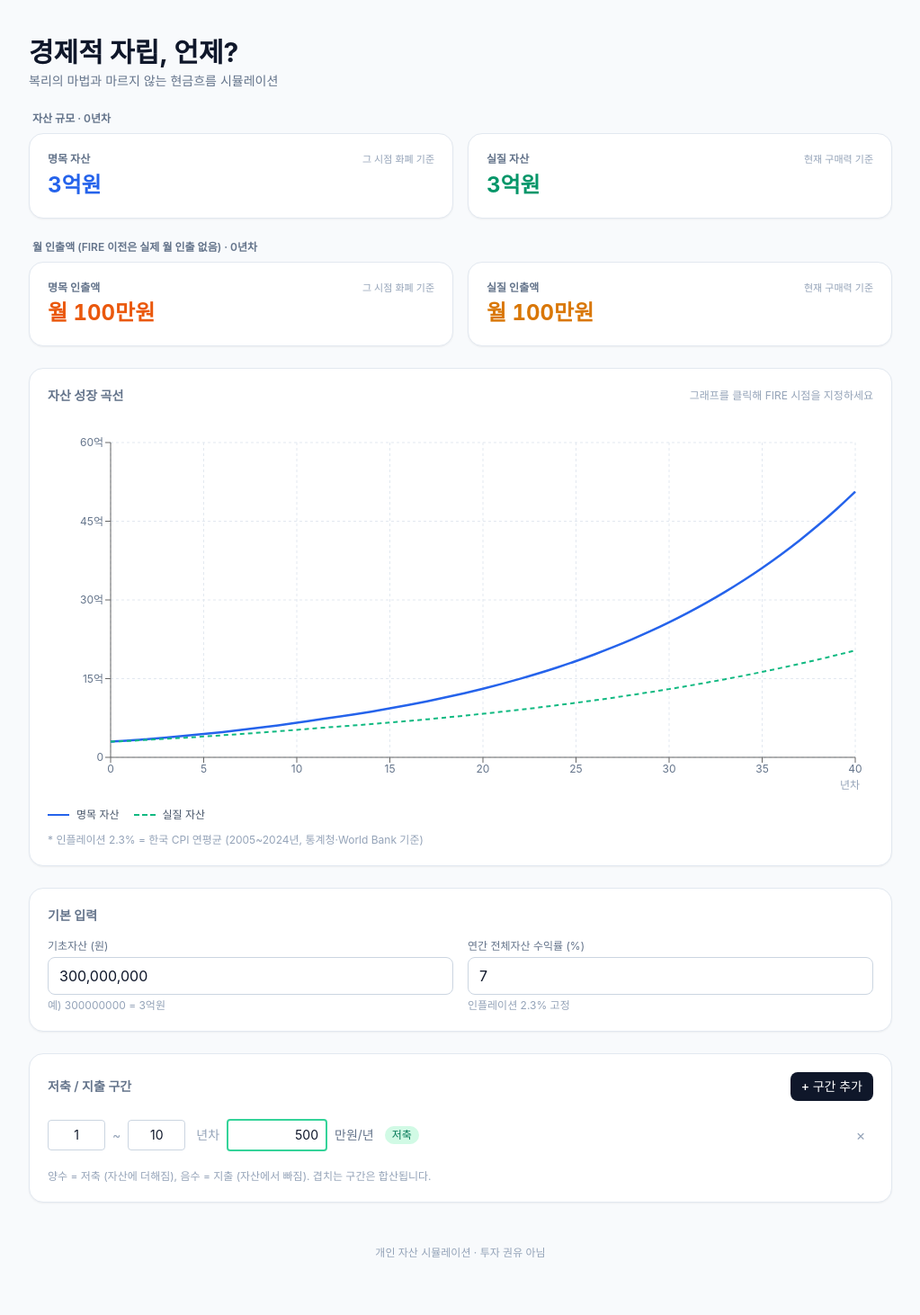
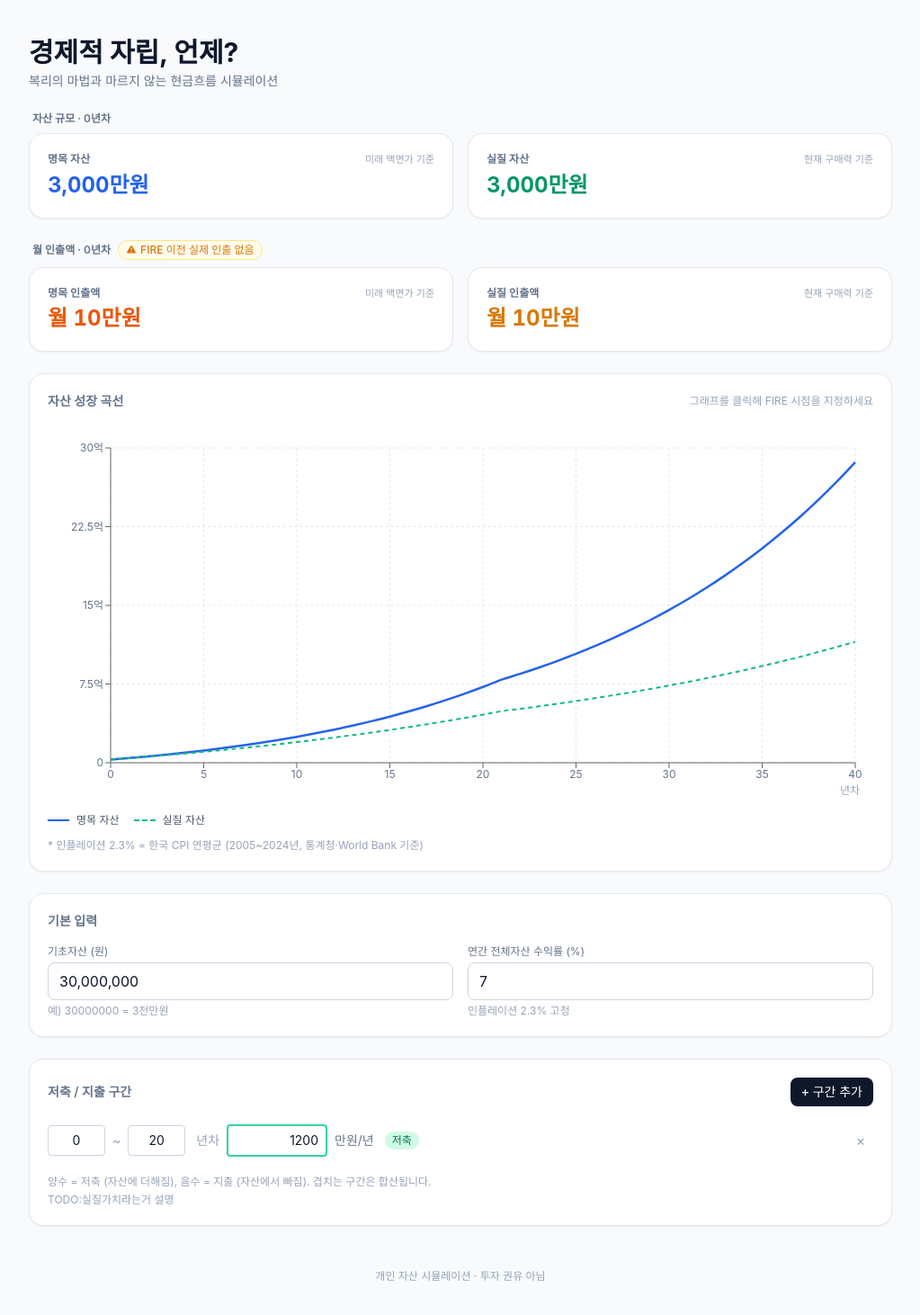
Before and after one commit to JSkutor/fire-simulator, a React (Vite) app: page / in a window 1280 px wide. Shown: the top 1462 px of the page at 90% size, without its empty margins (128-1151 px from the left). Built offline with nearby package versions, Linux system fonts and the light colour scheme.

Commit message:
fix placeholder inconvenience

```diff
--- a/src/App.jsx
+++ b/src/App.jsx
@@ -8,9 +8,9 @@ import { calcWealth, WITHDRAW_RATE } from "./utils/calc";
 import { fmtKRW, fmtManwon } from "./utils/format";
 
 export default function App() {
-  const [base, setBase] = useState(300000000);
+  const [base, setBase] = useState(30000000);
   const [rate, setRate] = useState(7);
-  const [periods, setPeriods] = useState([{ start: 1, end: 10, amount: 500 }]);
+  const [periods, setPeriods] = useState([{ start: 0, end: 20, amount: 1200 }]);
   const [fireYear, setFireYear] = useState(null);
   const [hoveredYear, setHoveredYear] = useState(0);
 
@@ -44,7 +44,7 @@ export default function App() {
           <div className="grid grid-cols-1 md:grid-cols-2 gap-4">
             <MetricCard
               title="명목 자산"
-              subtitle="그 시점 화폐 기준"
+              subtitle="미래 액면가 기준"
               value={fmtKRW(cur.nominal)}
               accent="blue"
             />
@@ -59,13 +59,34 @@ export default function App() {
 
         {/* 5. 월 현금흐름 지표 */}
         <section>
-          <h2 className="text-xs font-semibold text-slate-500 mb-2 ml-1">
-            월 인출액 (FIRE 이전은 실제 월 인출 없음) · {hoveredYear}년차
-          </h2>
+          {/* <h2 className="text-xs font-semibold text-slate-500 mb-2 ml-1">
+          월 인출액 (FIRE 이전은 실제 월 인출 없음) · {hoveredYear}년차
+          </h2> */}
+
+          <div className="flex items-center gap-2 mb-2 ml-1">
+            <h2 className="text-xs font-semibold text-slate-500 shrink-0">
+              월 인출액 · {hoveredYear}년차
+            </h2>
+            <div className="flex items-center gap-1 px-2 py-0.5 rounded-full bg-amber-50 border border-amber-200 text-amber-600 text-xs font-medium">
+              <svg
+                className="w-3 h-3 shrink-0"
+                fill="currentColor"
+                viewBox="0 0 20 20"
+              >
+                <path
+                  fillRule="evenodd"
+                  d="M8.485 2.495c.673-1.167 2.357-1.167 3.03 0l6.28 10.875c.673 1.167-.17 2.625-1.516 2.625H3.72c-1.347 0-2.189-1.458-1.515-2.625L8.485 2.495zM10 5a.75.75 0 01.75.75v3.5a.75.75 0 01-1.5 0v-3.5A.75.75 0 0110 5zm0 9a1 1 0 100-2 1 1 0 000 2z"
+                  clipRule="evenodd"
+                />
+              </svg>
+              FIRE 이전 실제 인출 없음
+            </div>
+          </div>
+
           <div className="grid grid-cols-1 md:grid-cols-2 gap-4">
             <MetricCard
               title="명목 인출액"
-              subtitle="그 시점 화폐 기준"
+              subtitle="미래 액면가 기준"
               value={`월 ${fmtManwon(flowN)}`}
               accent="orange"
             />
--- a/src/components/InputCard.jsx
+++ b/src/components/InputCard.jsx
@@ -13,14 +13,15 @@ export default function InputCard({ base, setBase, rate, setRate }) {
           <input
             type="text"
             inputMode="numeric"
-            value={base.toLocaleString("ko-KR")}
+            value={base === 0 ? "" : base.toLocaleString("ko-KR")}
+            placeholder="10,000,000"
             onChange={(e) => {
               const raw = e.target.value.replace(/[^0-9]/g, "");
               setBase(raw ? Number(raw) : 0);
             }}
             className="w-full px-3 py-2 rounded-lg border border-slate-300 focus:border-blue-500 focus:ring-1 focus:ring-blue-500 outline-none"
           />
-          <p className="text-xs text-slate-400 mt-1">예) 300000000 = 3억원</p>
+          <p className="text-xs text-slate-400 mt-1">예) 30000000 = 3천만원</p>
         </div>
         <div>
           <label className="block text-xs text-slate-500 mb-1">
@@ -29,7 +30,8 @@ export default function InputCard({ base, setBase, rate, setRate }) {
           <input
             type="number"
             step="0.1"
-            value={rate}
+            value={rate === 0 || rate === "0" ? "" : rate}
+            placeholder="0"
             onChange={(e) => setRate(Number(e.target.value) || 0)}
             className="w-full px-3 py-2 rounded-lg border border-slate-300 focus:border-blue-500 focus:ring-1 focus:ring-blue-500 outline-none"
           />
--- a/src/components/PeriodRow.jsx
+++ b/src/components/PeriodRow.jsx
@@ -1,14 +1,14 @@
-import React from 'react';
+import React from "react";
 
 export default function PeriodRow({ period, onChange, onRemove }) {
   const amount = Number(period.amount) || 0;
   const isSaving = amount > 0;
   const isSpending = amount < 0;
   const borderColor = isSaving
-    ? 'border-emerald-400'
+    ? "border-emerald-400"
     : isSpending
-    ? 'border-rose-400'
-    : 'border-slate-300';
+      ? "border-rose-400"
+      : "border-slate-300";
 
   return (
     <div className="flex flex-wrap items-center gap-2 py-2">
@@ -17,7 +17,17 @@ export default function PeriodRow({ period, onChange, onRemove }) {
         min="1"
         max="40"
         value={period.start}
-        onChange={(e) => onChange({ ...period, start: Number(e.target.value) })}
+        onChange={(e) =>
+          onChange({
+            ...period,
+            start: e.target.value === "" ? "" : Number(e.target.value),
+          })
+        }
+        onBlur={() => {
+          if (period.start === "") {
+            onChange({ ...period, start: 0 });
+          }
+        }}
         className="w-16 px-2 py-1.5 rounded border border-slate-300 text-sm text-center"
       />
       <span className="text-slate-400 text-sm">~</span>
@@ -25,7 +35,7 @@ export default function PeriodRow({ period, onChange, onRemove }) {
         type="number"
         min="1"
         max="40"
-        value={period.end}
+        value={period.end === 0 || period.end === "0" ? "" : period.end}
         onChange={(e) => onChange({ ...period, end: Number(e.target.value) })}
         className="w-16 px-2 py-1.5 rounded border border-slate-300 text-sm text-center"
       />
@@ -33,8 +43,12 @@ export default function PeriodRow({ period, onChange, onRemove }) {
 
       <input
         type="number"
-        value={period.amount}
-        onChange={(e) => onChange({ ...period, amount: Number(e.target.value) })}
+        value={
+          period.amount === 0 || period.amount === "0" ? "" : period.amount
+        }
+        onChange={(e) =>
+          onChange({ ...period, amount: Number(e.target.value) })
+        }
         className={`w-28 px-2 py-1.5 rounded border-2 text-sm text-right ${borderColor} focus:outline-none`}
       />
       <span className="text-slate-500 text-sm">만원/년</span>
--- a/src/components/PeriodTable.jsx
+++ b/src/components/PeriodTable.jsx
@@ -1,5 +1,5 @@
-import React from 'react';
-import PeriodRow from './PeriodRow';
+import React from "react";
+import PeriodRow from "./PeriodRow";
 
 export default function PeriodTable({ periods, setPeriods }) {
   const updateRow = (idx, next) => {
@@ -12,7 +12,7 @@ export default function PeriodTable({ periods, setPeriods }) {
   };
   const addRow = () => {
     const last = periods[periods.length - 1];
-    const start = last ? Math.min(40, Number(last.end) + 1) : 1;
+    const start = last ? Math.min(40, Number(last.end) + 1) : 0;
     const end = Math.min(40, start + 4);
     setPeriods([...periods, { start, end, amount: 0 }]);
   };
@@ -20,7 +20,9 @@ export default function PeriodTable({ periods, setPeriods }) {
   return (
     <div className="bg-white rounded-2xl shadow-sm border border-slate-200 p-5">
       <div className="flex items-center justify-between mb-3">
-        <h2 className="text-sm font-semibold text-slate-500">저축 / 지출 구간</h2>
+        <h2 className="text-sm font-semibold text-slate-500">
+          저축 / 지출 구간
+        </h2>
         <button
           onClick={addRow}
           className="px-3 py-1.5 text-sm font-medium rounded-lg bg-slate-900 text-white hover:bg-slate-700 transition"
@@ -30,7 +32,9 @@ export default function PeriodTable({ periods, setPeriods }) {
       </div>
 
       {periods.length === 0 ? (
-        <p className="text-sm text-slate-400 py-4 text-center">구간이 없습니다</p>
+        <p className="text-sm text-slate-400 py-4 text-center">
+          구간이 없습니다
+        </p>
       ) : (
         <div className="divide-y divide-slate-100">
           {periods.map((p, i) => (
@@ -44,8 +48,10 @@ export default function PeriodTable({ periods, setPeriods }) {
         </div>
       )}
       <p className="text-xs text-slate-400 mt-3">
-        양수 = 저축 (자산에 더해짐), 음수 = 지출 (자산에서 빠짐). 겹치는 구간은 합산됩니다.
+        양수 = 저축 (자산에 더해짐), 음수 = 지출 (자산에서 빠짐). 겹치는 구간은
+        합산됩니다.
       </p>
+      <p className="text-xs text-slate-400 mt-1">TODO:실질가치라는거 설명</p>
     </div>
   );
 }
--- a/src/utils/calc.js
+++ b/src/utils/calc.js
@@ -1,4 +1,5 @@
 // 자산 시뮬레이션 계산
+// 로직 주석
 // base: 기초자산(원), rate: 수익률(%), periods: [{start,end,amount(만원)}], fireYear: number|null
 //
 // 시점 모델 (전부 "연초" 기준):
@@ -19,6 +20,7 @@
 export const YEARS = 40;
 export const INFLATION = 0.023;
 export const WITHDRAW_RATE = 0.04;
+const DEFAULT_BASE = 10000000;
 
 export function calcWealth(base, rate, periods, fireYear) {
   if (!Number.isFinite(base) || !Number.isFinite(rate)) return [];
@@ -28,7 +30,7 @@ export function calcWealth(base, rate, periods, fireYear) {
   const fireSet = Number.isFinite(fireYear) && fireYear >= 0;
 
   const arr = [];
-  let asset = base; // 0년차 연초 자산
+  let asset = base === 0 ? DEFAULT_BASE : base; // 0년차 연초 자산
 
   for (let y = 0; y <= YEARS; y++) {
     // asset = y년차 연초 자산
```
